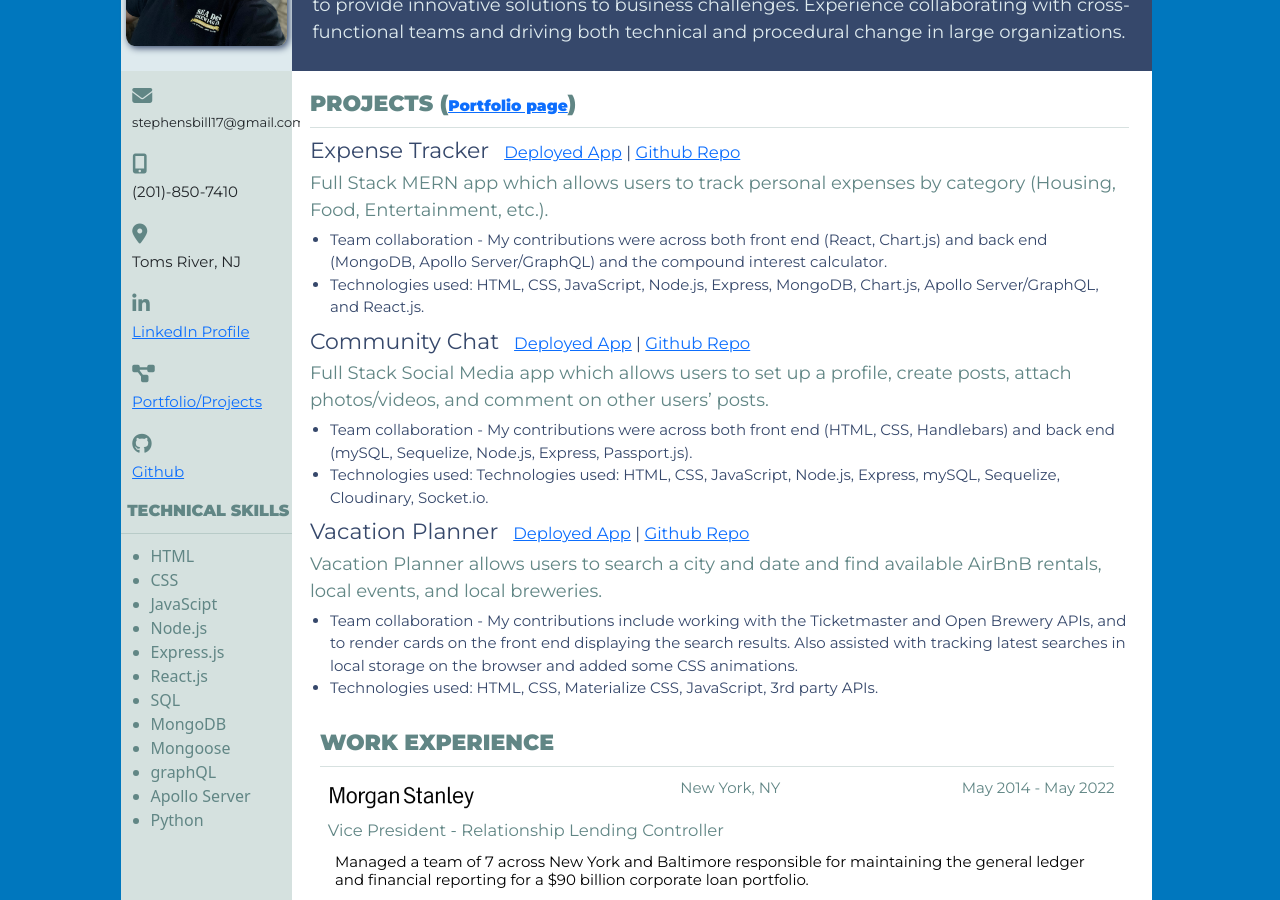
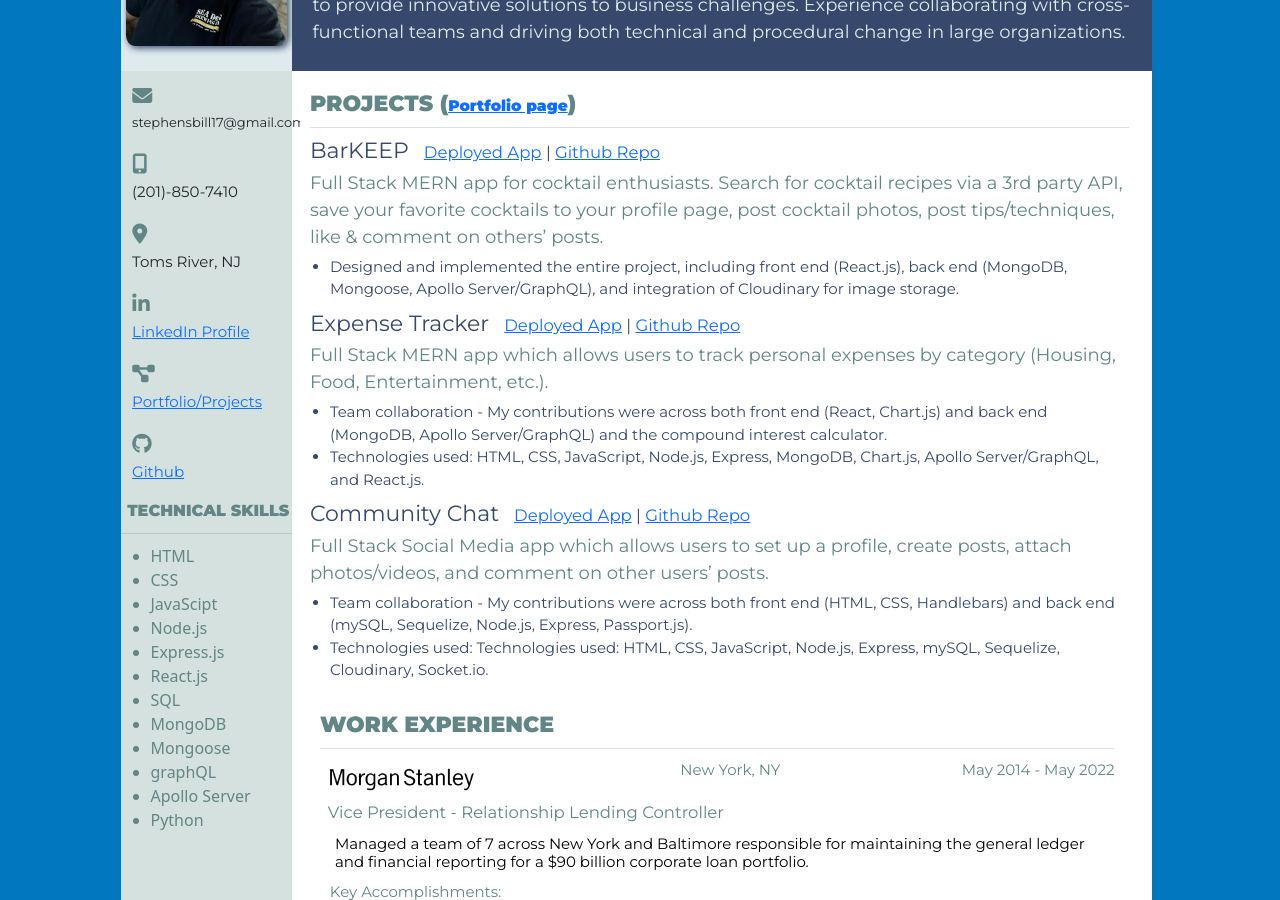
Before and after one commit to BillStephens2022/my_portfolio, a React (Create React App) app: page /resume in a window 1280 px wide. Shown: the part 380-1280 px from the top of the page. Built offline with nearby package versions, Linux system fonts and the light colour scheme.

Commit message:
updated resume download file and updated projects on resume page

```diff
--- a/src/pages/Resume.js
+++ b/src/pages/Resume.js
@@ -125,6 +125,36 @@ function Resume() {
               <hr />
               <div className="project-1">
                 <h3>
+                  BarKEEP
+                  <span className="links link-left">
+                    <a href="https://barkeep-842cb6903459.herokuapp.com/">
+                      Deployed App
+                    </a>
+                  </span>
+                  <span className="links">
+                    {" "}
+                    |{" "}
+                    <a href="https://github.com/BillStephens2022/BarKEEP">
+                      Github Repo
+                    </a>
+                  </span>
+                </h3>
+                <h5>
+                  Full Stack MERN app for cocktail enthusiasts.  Search for cocktail
+                  recipes via a 3rd party API, save your favorite cocktails to your
+                  profile page, post cocktail photos, post tips/techniques, like &
+                  comment on others’ posts.
+                </h5>
+                <ul className="project-list">
+                  <li>
+                    Designed and implemented the entire project, including front end (React.js),
+                    back end (MongoDB, Mongoose, Apollo Server/GraphQL), and integration of
+                    Cloudinary for image storage.
+                  </li>
+                </ul>
+              </div>
+              <div className="project-2">
+                <h3>
                   Expense Tracker
                   <span className="links link-left">
                     <a href="https://expense-tracker-mern.herokuapp.com">
@@ -155,7 +185,7 @@ function Resume() {
                   </li>
                 </ul>
               </div>
-              <div className="project-2">
+              <div className="project-3">
                 <h3>
                   Community Chat
                   <span className="links link-left">
@@ -188,42 +218,6 @@ function Resume() {
                   </li>
                 </ul>
               </div>
-              <div className="project-3">
-                <h3>
-                  Vacation Planner
-                  <span className="links link-left">
-                    <a href="https://jsedlak146.github.io/group8-vacationplanner">
-                      Deployed App
-                    </a>
-                  </span>
-                  <span className="links">
-                    {" "}
-                    |{" "}
-                    <a href="https://github.com/jsedlak146/group8-vacationplanner">
-                      Github Repo
-                    </a>
-                  </span>
-                </h3>
-                <h5>
-                  Vacation Planner allows users to search a city and date and
-                  find available AirBnB rentals, local events, and local
-                  breweries.
-                </h5>
-                <ul className="project-list">
-                  <li>
-                    Team collaboration - My contributions include working with
-                    the Ticketmaster and Open Brewery APIs, and to render cards
-                    on the front end displaying the search results. Also
-                    assisted with tracking latest searches in local storage on
-                    the browser and added some CSS animations.
-                  </li>
-                  <li>
-                    Technologies used: HTML, CSS, Materialize CSS, JavaScript,
-                    3rd party APIs.
-                  </li>
-                </ul>
-              </div>
-
               <div className="main-sections section-headers work-experience">
                 <h2 className="section-headers">WORK EXPERIENCE</h2>
                 <hr />
```
Also changed, not shown: public/images/barkeep1.png (deleted), 1 other file (tests, documents, lock files or other folders).
